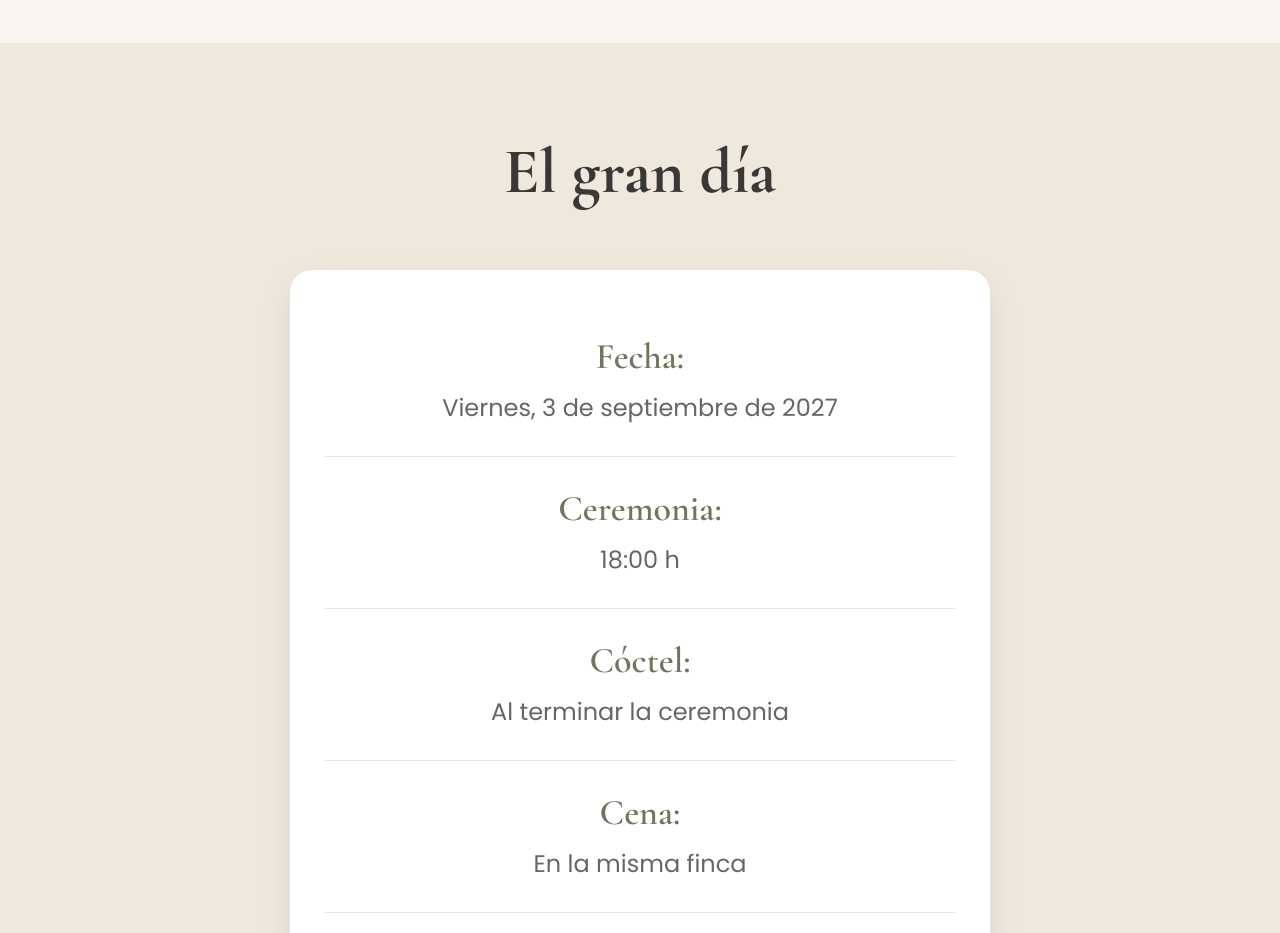
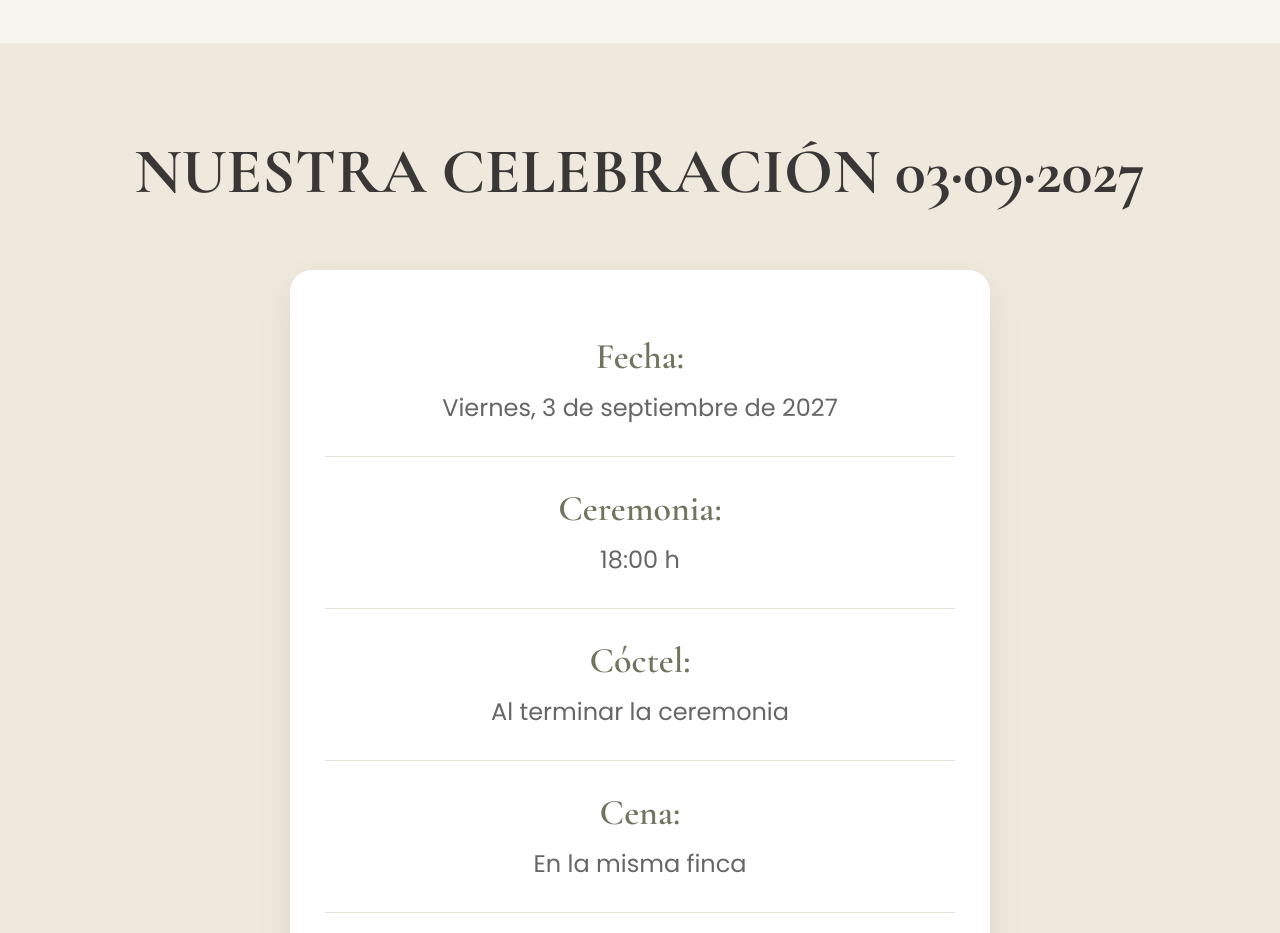
Before and after one commit to raroswedding/raroswedding, a plain HTML site: page index.html in a window 1280 px wide. Shown: the part 2280-3213 px from the top of the page. Drawn offline with nearby package versions, Linux system fonts and the light colour scheme.

Commit message:
Update index.html

```diff
--- a/index.html
+++ b/index.html
@@ -128,7 +128,7 @@
 
     <div class="contenedor">
 
-        <h2>El gran día</h2>
+        <h2>NUESTRA CELEBRACIÓN 03·09·2027</h2>
 
         <div class="evento-card">
 
```
